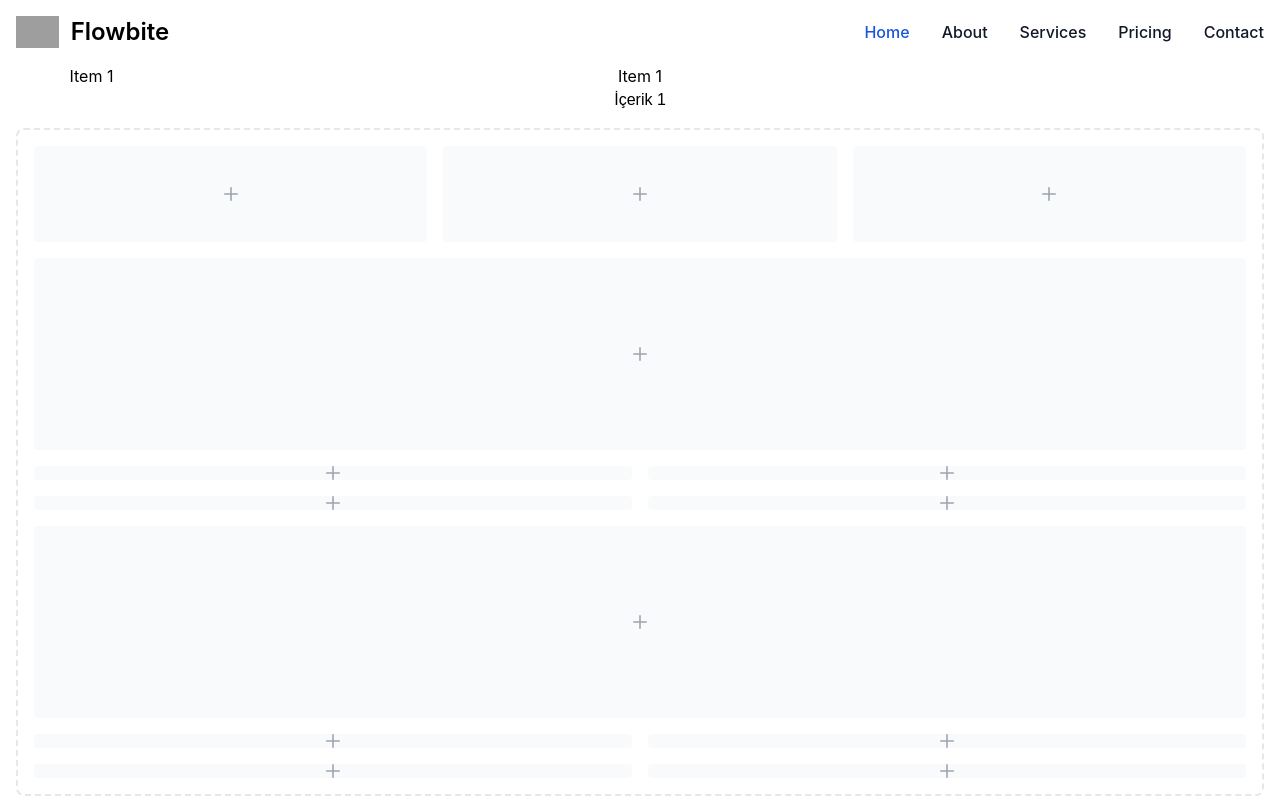
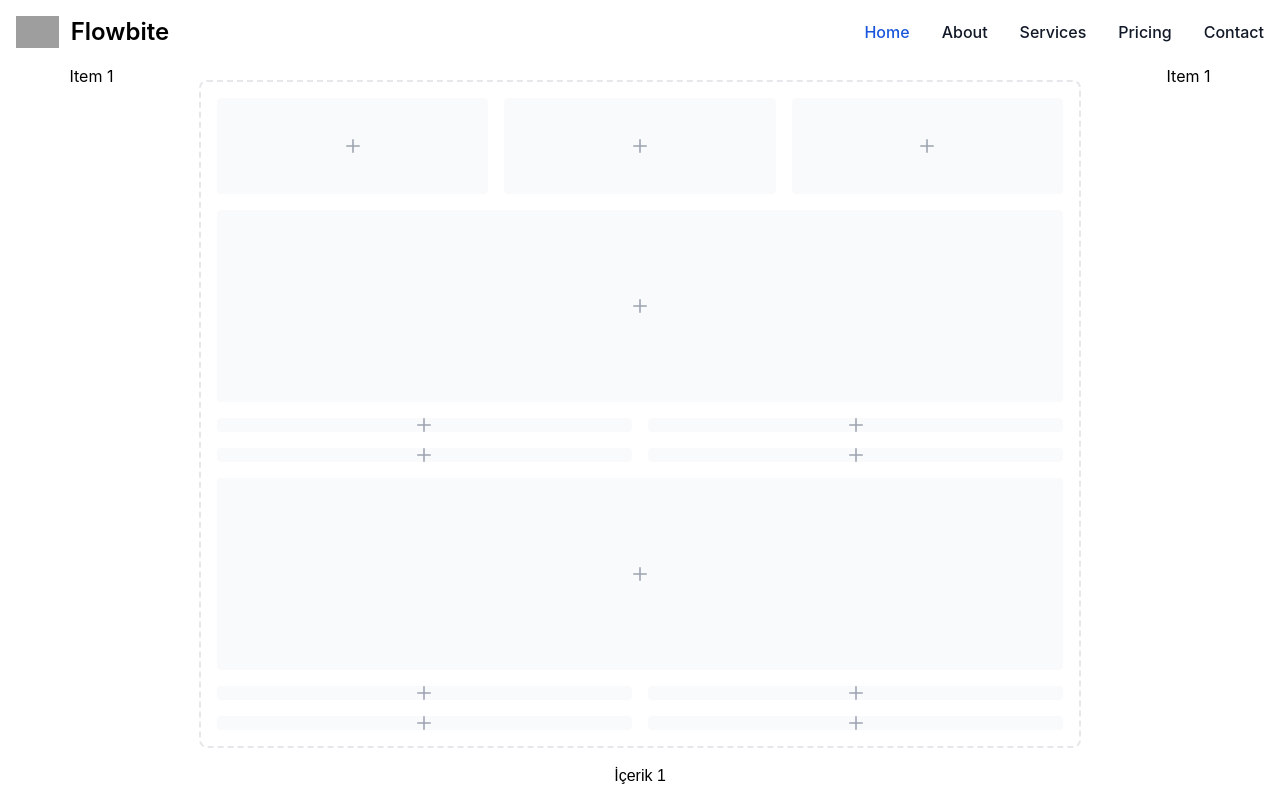
Before and after one commit to canata09/Tailwind-Flowbite-ReactJS-Library, a React (Create React App) app: page / in a window 1280 px wide. Built offline with nearby package versions, Linux system fonts and the light colour scheme; grey boxes are pictures that could not be loaded.

Commit message:
Update App.js

```diff
--- a/src/App.js
+++ b/src/App.js
@@ -10,12 +10,18 @@ function App() {
       <Navabar />
       <div class="grid grid-cols-layout">
         <div>Item 1</div>
+        <div>
+          <div class="space-y-3">
+            <Mockdata />
+          </div>
+        </div>
         <div>Item 1</div>
       </div>
+
       <div className="container">
         <p className="font-poppins">İçerik 1</p>
       </div>
-      <Mockdata />
+
 
     </div>
   );
```
